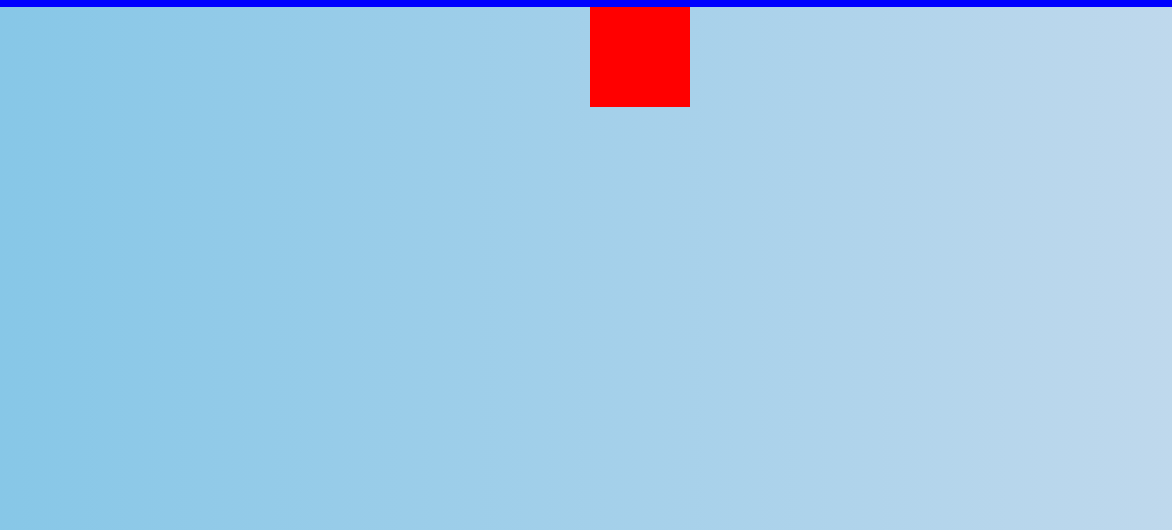
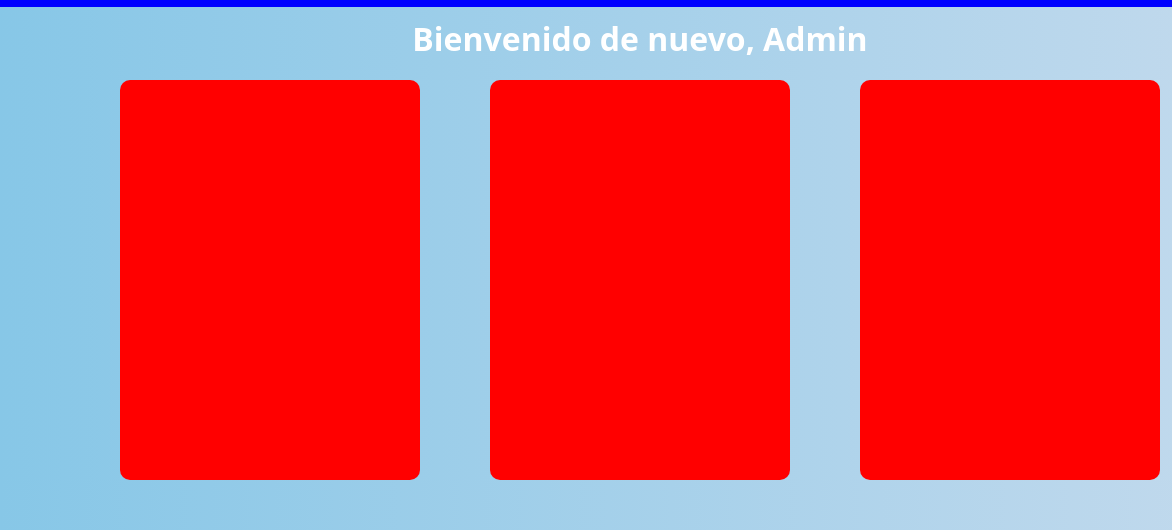
Before and after one commit to MrActividades854/TheFindoraPrototipe, a website: page findorasections/mainPage/Page.html in a window 1280 px wide. Shown: the part 63-593 px from the top of the page, 0-1172 px from the left. Drawn offline with Linux system fonts and the light colour scheme.

Commit message:
mas mejoras jijijija

```diff
--- a/findorasections/mainPage/Page.css
+++ b/findorasections/mainPage/Page.css
@@ -47,14 +47,25 @@ nav img {
     border: none;
 }
 
+h1 {
+    color: white;
+    font-family:'Segoe UI    ', Tahoma, Geneva, Verdana, sans-serif;
+    font-weight: bold;
+    text-align: center;
+    margin: 10px 0 20px 0;
+}
+
 .main {
-    place-items: center;
-    text-align: center;
+    display: flex;
+    gap: 70px;
+    align-items: center;
+    justify-content: center;
 }
 
 .boxes {
-    width: 100px;
-    height: 100px;
+    width: 300px;
+    height: 400px;
     background-color: red;
+    border-radius: 10px;
 
 }
--- a/findorasections/mainPage/Page.html
+++ b/findorasections/mainPage/Page.html
@@ -17,7 +17,10 @@
             <img src="profile.png" class="perfil">
         </nav>
     </header>
+    <h1>Bienvenido de nuevo, Admin</h1>
     <div class="main">
+    <div class="boxes"></div>
+    <div class="boxes"></div>
     <div class="boxes"></div>
     </div>
 </body>
```
